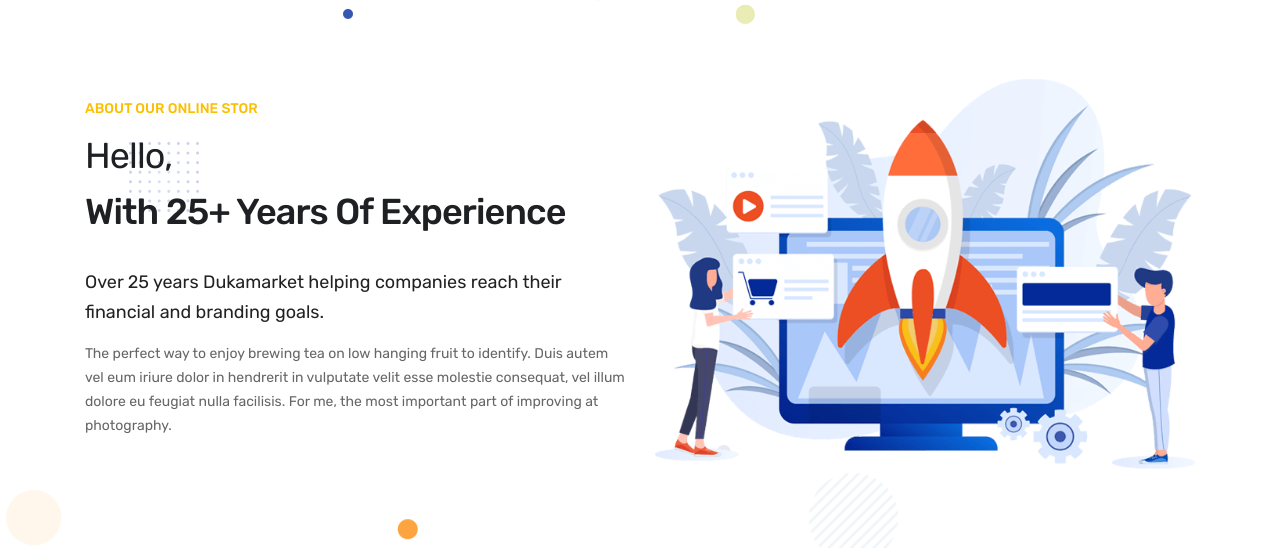
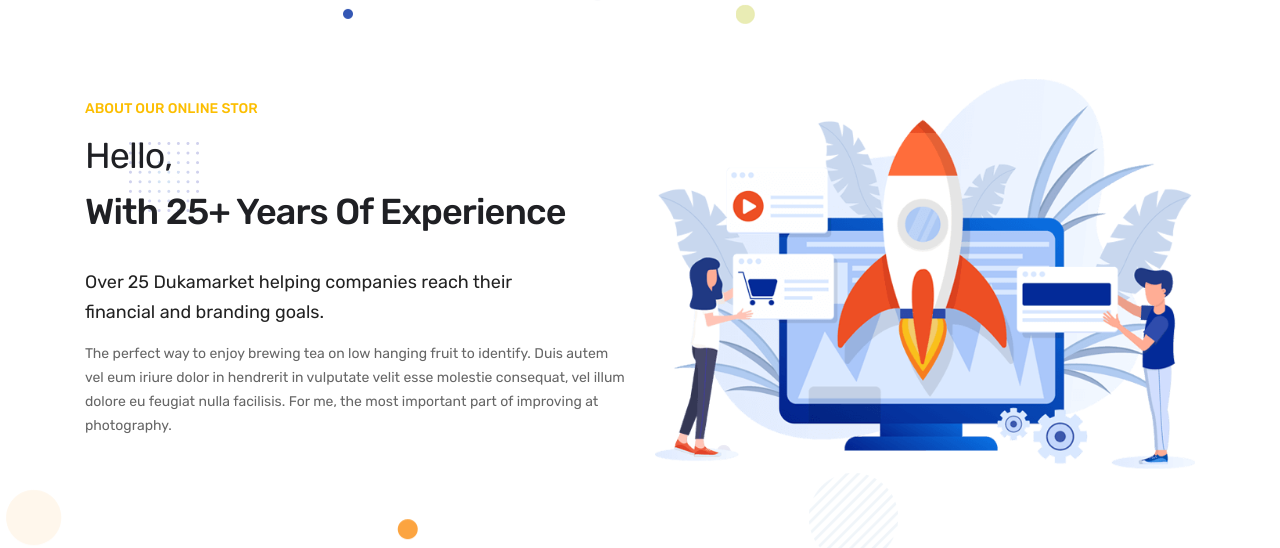
Before and after one commit to Xusanbek0039/Django-clone-alsafia-shop, a Django app: page /about-us/ in a window 1280 px wide. Shown: the part 945-1493 px from the top of the page. Run offline with Django 4.2, Linux system fonts and the light colour scheme; parts of the project's set-up code (start-up, migrations or seed data) failed here and were passed over; some libraries are stand-ins or nearby versions; some web fonts are replaced.

Commit message:
Update about-area-start.html

```diff
--- a/templates/sections/about/about-area-start.html
+++ b/templates/sections/about/about-area-start.html
@@ -8,7 +8,7 @@
                    <span>ABOUT OUR ONLINE STOR</span>
                    <h4>Hello,</h4>
                    <h5 class="banner-t mb-30">With 25+ Years Of Experience</h5>
-                   <p class="about-text">Over 25 years Dukamarket helping companies reach their <br> financial and branding goals.</p>
+                   <p class="about-text">Over 25  Dukamarket helping companies reach their <br> financial and branding goals.</p>
                    <p>The perfect way to enjoy brewing tea on low hanging fruit to identify. Duis autem vel eum iriure dolor in hendrerit in vulputate velit esse molestie consequat, vel illum dolore eu feugiat nulla facilisis. For me, the most important part of improving at photography.</p>
                </div>
            </div>
```
